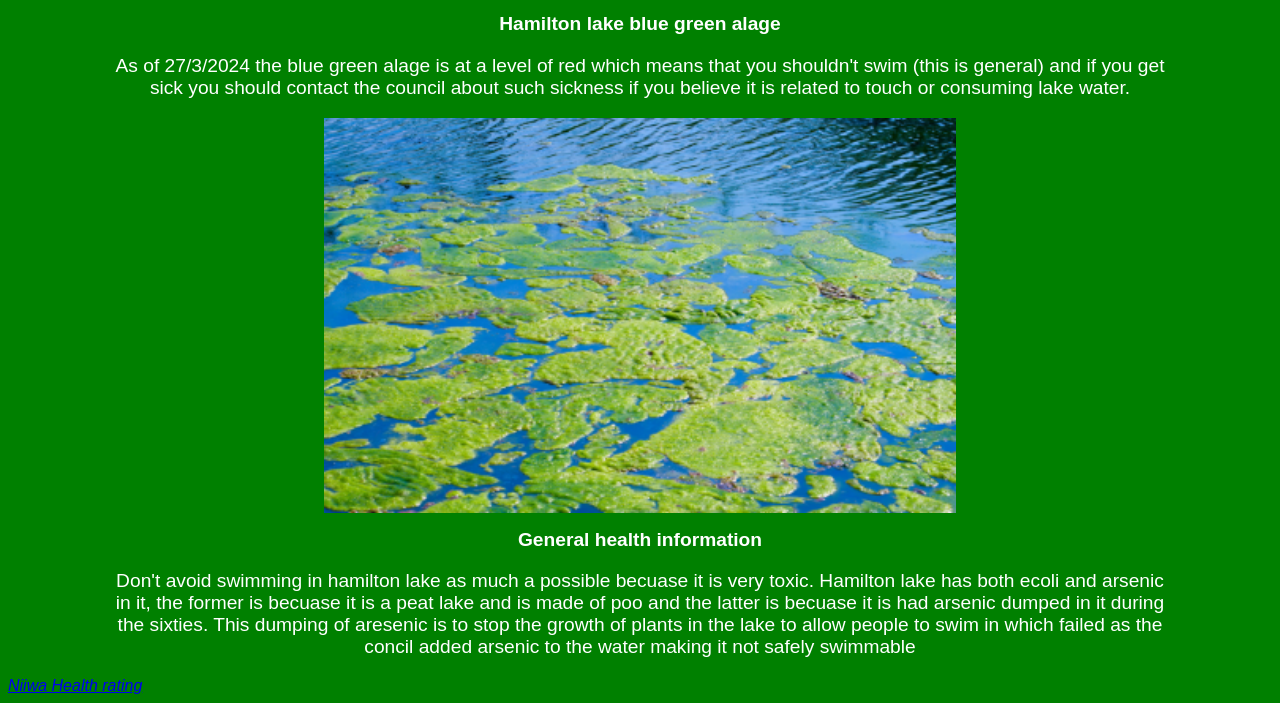
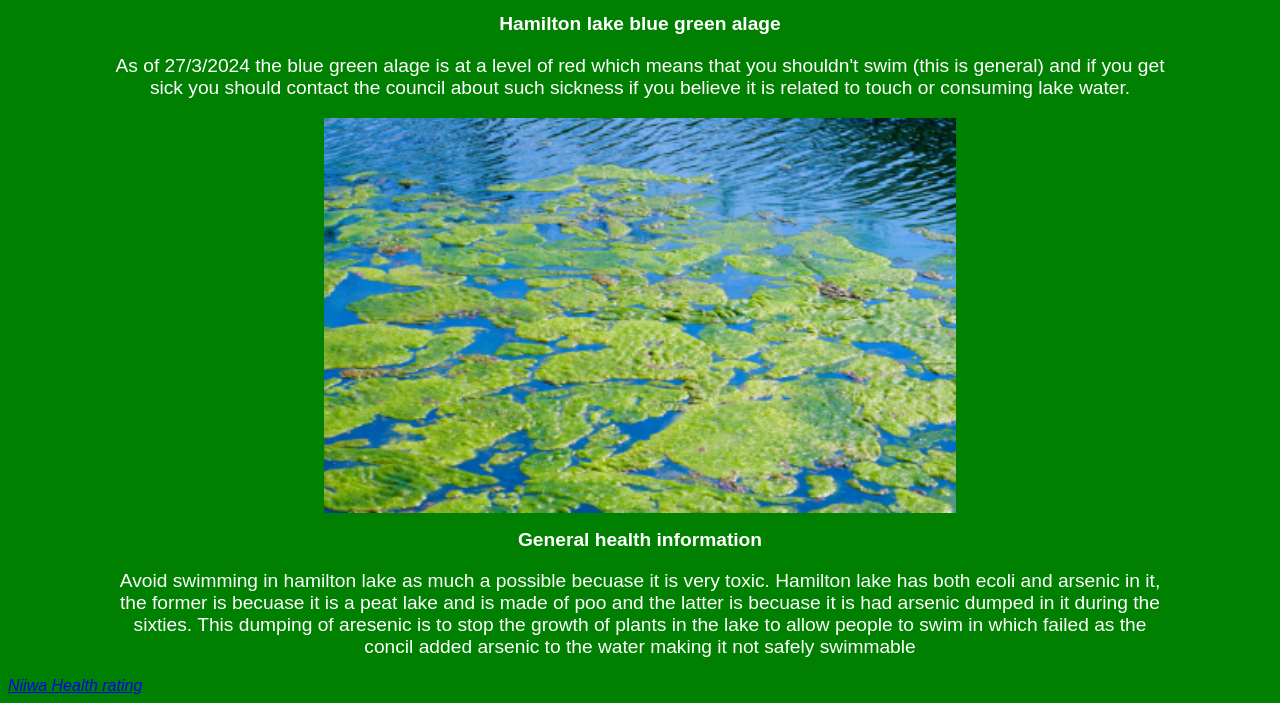
Before and after one commit to B22-feist/hamiltonlake, a plain HTML site: page hamiltonLakeHealth.html in a window 1280 px wide. Shown: the part 154-857 px from the top of the page. Drawn offline with Linux system fonts and the light colour scheme.

Commit message:
Update hamiltonLakeHealth.html

```diff
--- a/hamiltonLakeHealth.html
+++ b/hamiltonLakeHealth.html
@@ -24,7 +24,7 @@
      <p class="Info"> As of 27/3/2024 the blue green alage is at a level of red which means that you shouldn't swim (this is general) and if you get sick you should contact the council about such sickness if you believe it is related to touch or consuming lake water.</p>
      <a href="https://www.ovchsc.ca/news/blue-green-algae-poisoning"><img style="display: block; margin-left: auto; margin-right: auto; width: 50%;" src="BGalgae.png" alt="Images of Blue Greem Algae"></a>
      <h2> General health information</h2>
-     <p class="Info"> Don't avoid swimming in hamilton lake as much a possible becuase it is very toxic. Hamilton lake has both ecoli and arsenic in it, the former is becuase it is a peat lake and is made of poo and the latter is becuase it is had arsenic dumped in it during the sixties. This dumping of aresenic is to stop the growth of plants in the lake to allow people to swim in which failed as the concil added arsenic to the water making it not safely swimmable</p>
+     <p class="Info"> Avoid swimming in hamilton lake as much a possible becuase it is very toxic. Hamilton lake has both ecoli and arsenic in it, the former is becuase it is a peat lake and is made of poo and the latter is becuase it is had arsenic dumped in it during the sixties. This dumping of aresenic is to stop the growth of plants in the lake to allow people to swim in which failed as the concil added arsenic to the water making it not safely swimmable</p>
      <a href="https://www.stuff.co.nz/waikato-times/news/10412889/Voyage-around-the-Hamilton-Lake"><cite >Niiwa Health rating</cite></a>
    </body>
 </html>
```
